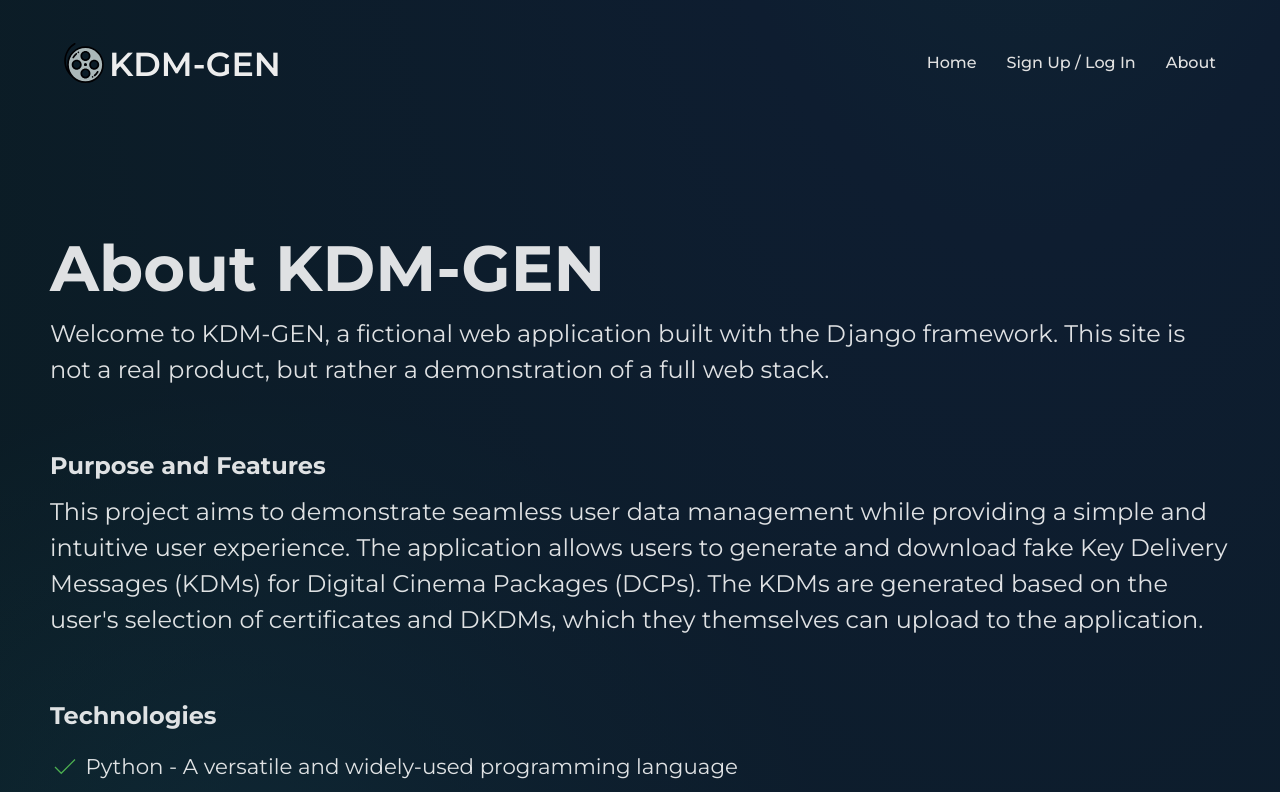
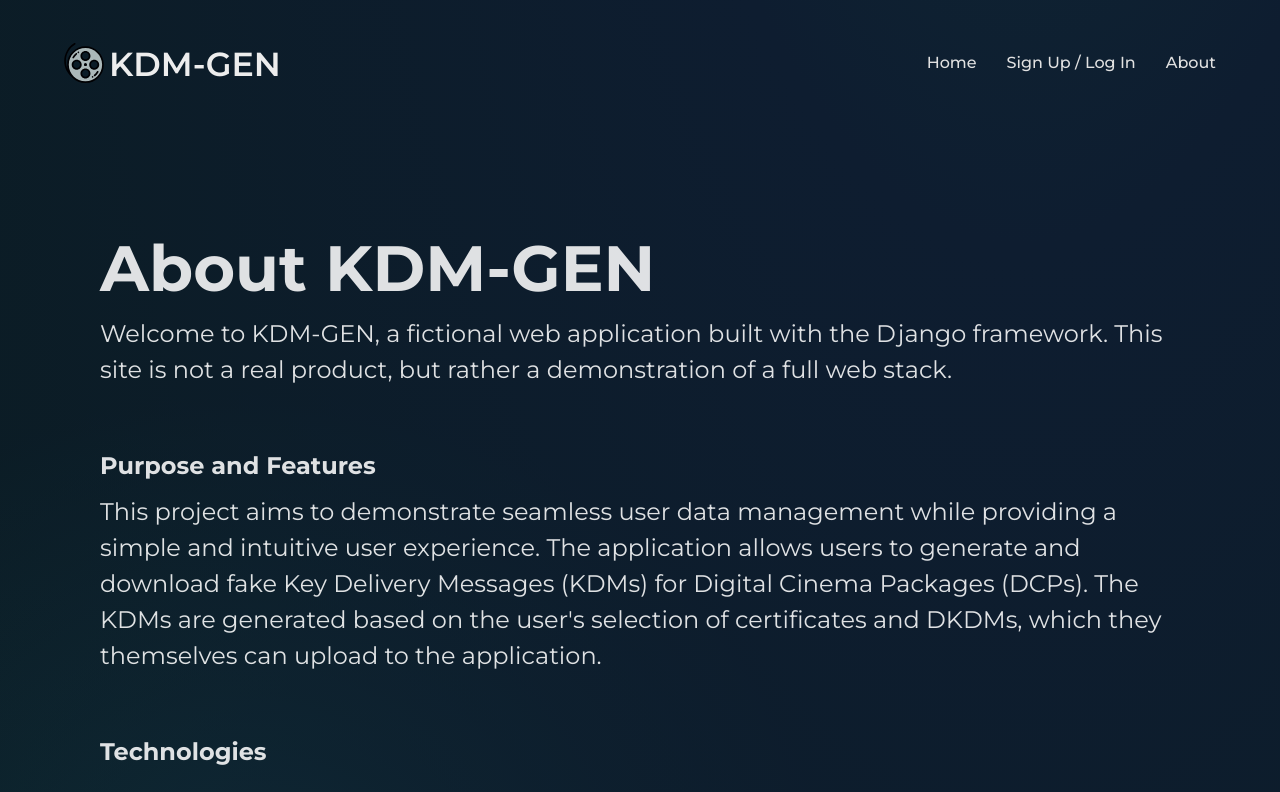
Before and after one commit to PixelOmen/sveltedjangokdm, a Svelte app in the folder frontend/: page /about in a window 1280 px wide. Shown: the top 792 px of the page. Built offline with nearby package versions, Linux system fonts and the light colour scheme.

Commit message:
Minor styling changes on about page

```diff
--- a/frontend/src/pages/about.svelte
+++ b/frontend/src/pages/about.svelte
@@ -150,10 +150,9 @@
         margin-right: auto;
         margin-top: 0px;
         margin-bottom: 50px;
-        padding: 0px 50px;
+        padding: 0px 100px;
         max-width: 1800px;
         align-items: center;
-        /* text-align: center; */
     }
 
     p {
```
